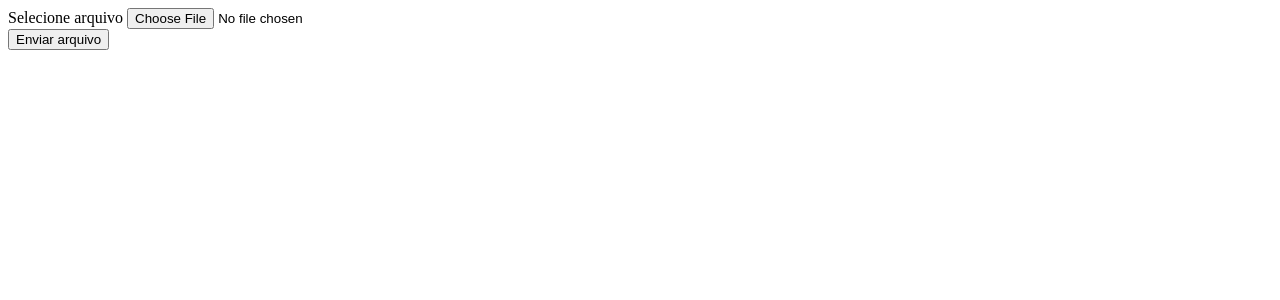
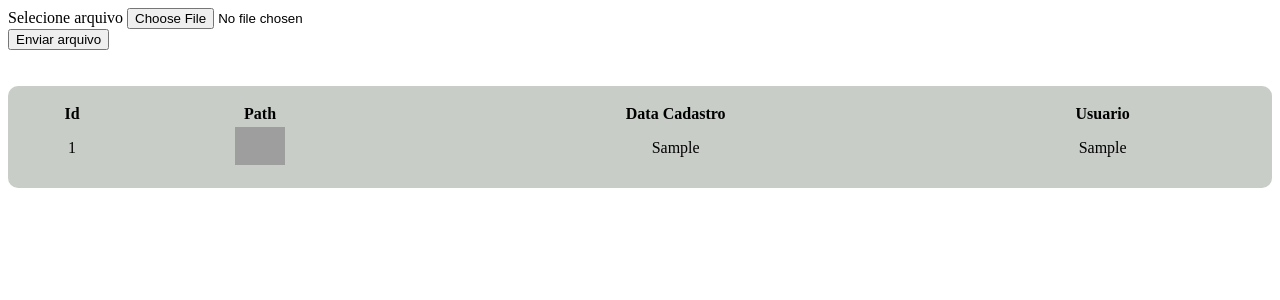
Before and after one commit to GeremiasSousa/Upload-PHP, a PHP site: page / in a window 1280 px wide. Shown: the top 300 px of the page. Run offline with PHP 8.4, Linux system fonts and the light colour scheme; tables that the repository leaves empty or names only in its code hold one stand-in row (values such as "Sample post"); grey boxes are pictures that could not be loaded.

Commit message:
estilizando a tabela das imgs

```diff
--- a/index.php
+++ b/index.php
@@ -1,5 +1,6 @@
 <!DOCTYPE html>
 <html lang="pt-br">
+
 <head>
     <meta charset="UTF-8">
     <meta http-equiv="X-UA-Compatible" content="IE=edge">
@@ -9,18 +10,51 @@
         history.pushState("Object", document.title, './');
     </script>
 </head>
+
 <body>
     <form action="./upload.php" enctype="multipart/form-data" method="post">
         <label for="file">Selecione arquivo</label>
         <input type="file" name="file" id="file"><br>
         <button type="submit">Enviar arquivo</button>
     </form>
+    <br>
     <?php
-        if(isset($_GET['upload'])){
-            if($_GET['upload'] === 'ok'){
-                echo 'Upload feito com sucessso';
+    if (isset($_GET['upload'])) {
+        if ($_GET['upload'] === 'ok') {
+            echo 'Upload feito com sucessso <br>';
+        }
+    }
+    ?>
+    <br>
+    <table  style="text-align: center;width:100%;background:#3434;border-radius:10px;padding:1rem;">
+        <thead>
+            <tr">
+                <th>Id</th>
+                <th>Path</th>
+                <th>Data Cadastro</th>
+                <th>Usuario</th>
+            </tr>
+        </thead>
+        <tbody>
+            <?php
+            require('conexao.php');
+            $res = $conexao->query("SELECT * FROM arquivos");
+            while ($row = $res->fetch_assoc()) {
+                // echo "<img src='" . $row['path'] . "'>";
+                echo "<tr>";
+                echo "<td>" . $row['id'] . "</td>";
+                echo "<td><a href='" . $row['path'] . "' target='_blank'>  <img src='" . $row['path'] . "'style='width:50px; heith:5opx;'/> </a></td>";
+                echo "<td>" . $row['data_upload'] . "</td>";
+                echo "<td>" . $row['usuario'] . "</td>";
+                echo "</tr>";
             }
-        }
-    ?>
+
+            ?>
+        </tbody>
+    </table>
+
+
+
 </body>
+
 </html>
```
Also changed, not shown: arquivos/63d6f1c9c3b9e.png (added), arquivos/63d6f1e9e8548.png (added).
